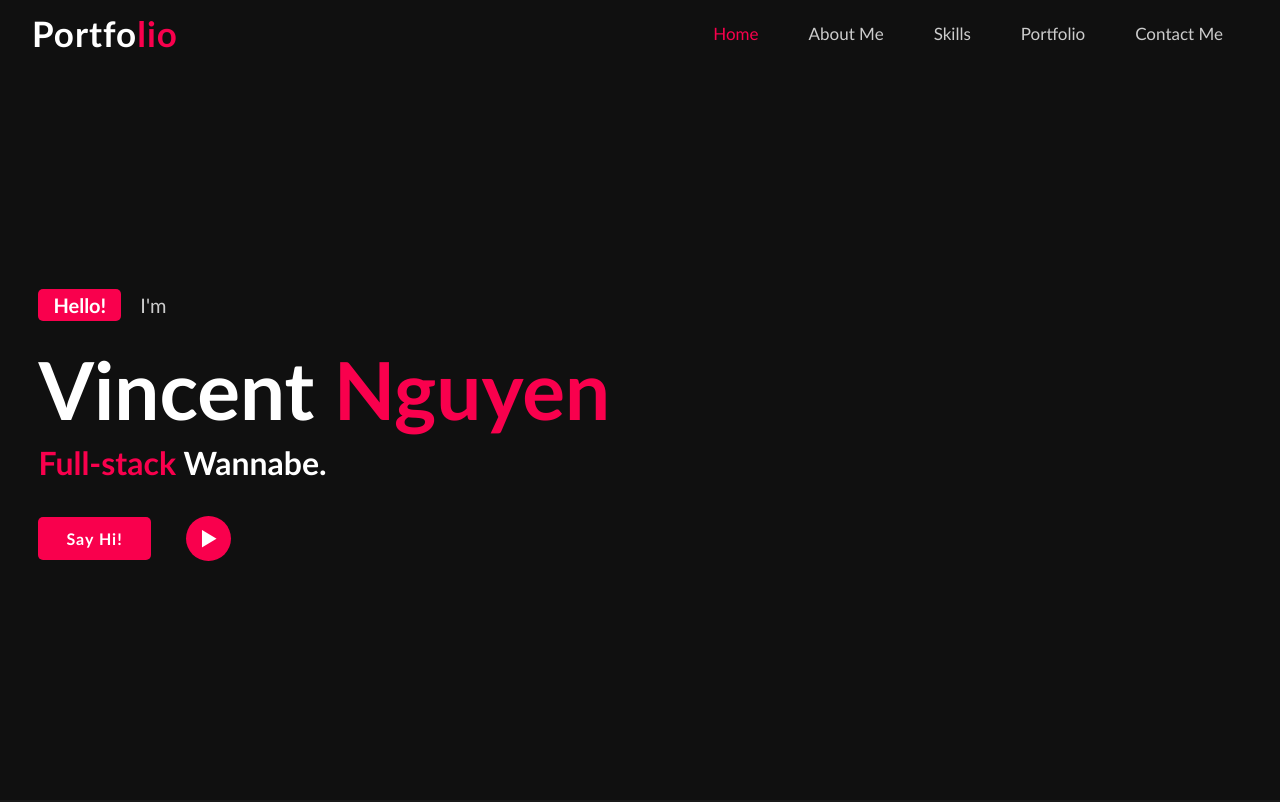
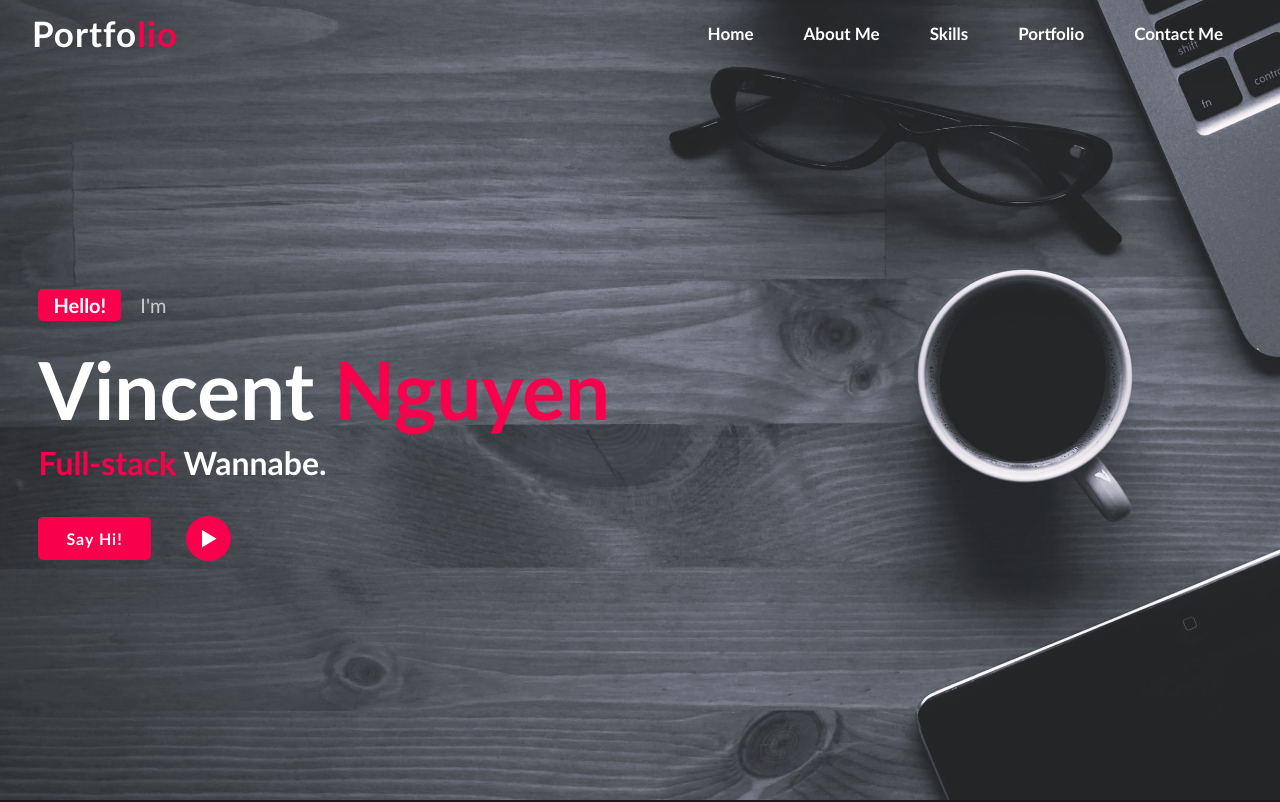
Before and after one commit to VincentNguyenDuc/VincentNguyenDuc.github.io, a plain HTML site: page index.html in a window 1280 px wide. Shown: the top 802 px of the page. Drawn offline with nearby package versions, Linux system fonts and the light colour scheme.

Commit message:
add image background

```diff
--- a/public/css/style.css
+++ b/public/css/style.css
@@ -67,17 +67,15 @@ span {
     display: flex;
 }
 
-.navlist .active {
-    color: var(--main-color);
-}
 
 .navlist li a {
-    color: var(--second-color);
+    color: var(--text-color);
     font-size: 17px;
-    font-weight: 500;
+    font-weight: bold;
     margin: 0 25px;
     transition: all .45s ease;
 }
+
 
 .navlist a:hover {
     color: var(--main-color);
@@ -102,6 +100,7 @@ section {
     position: relative;
     height: 100vh;
     width: 100%;
+    background-image: url(/public/images/background.jpg);
     background-color: var(--bg--color);
     background-size: cover;
     background-position: center;
```
Also changed, not shown: public/images/background.jpg (added).
